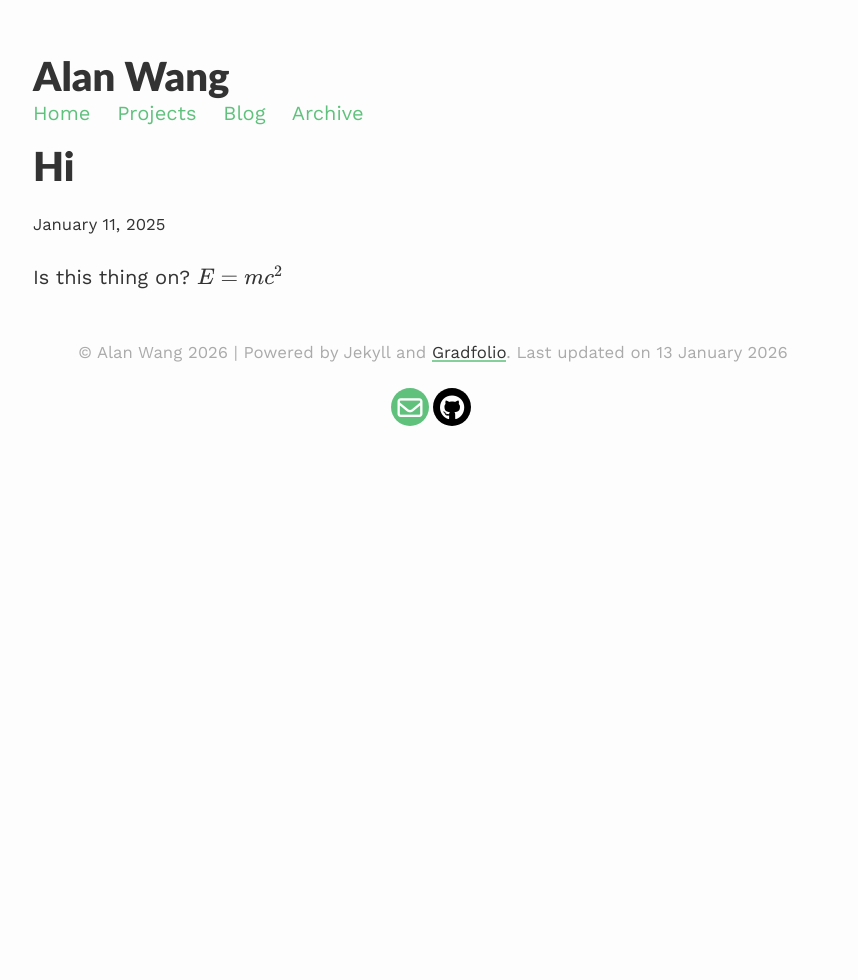
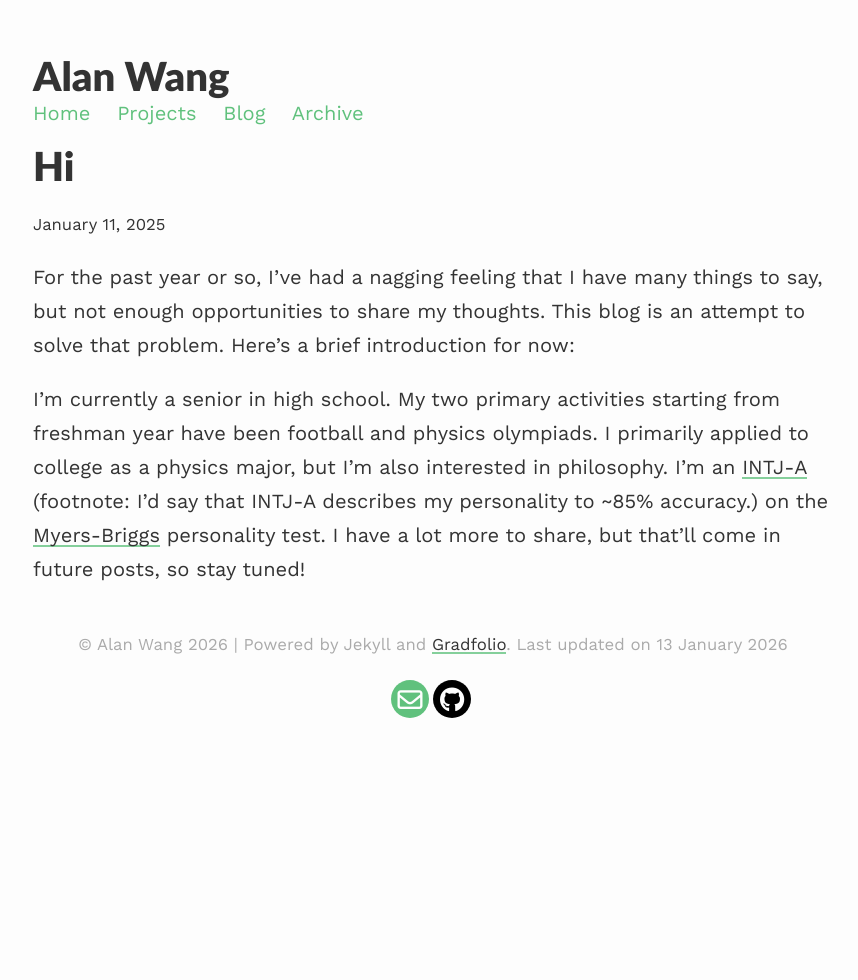
Before and after one commit to awang0826/awang0826.github.io, a Jekyll site: the page built from _posts/2025-01-11-first-post.md, in a window 1280 px wide. Shown: the whole page, without its empty margins (207-1065 px from the left). Built offline with Jekyll 4.4.1, drawn with Linux system fonts in a browser that asks for light colours; formulas are drawn with MathJax 3.

Commit message:
Update 2025-01-11-first-post.md

```diff
--- a/_posts/2025-01-11-first-post.md
+++ b/_posts/2025-01-11-first-post.md
@@ -2,5 +2,6 @@
 layout: post
 title: "Hi"
 ---
-Is this thing on?
-$$E=mc^2$$
+For the past year or so, I’ve had a nagging feeling that I have many things to say, but not enough opportunities to share my thoughts. This blog is an attempt to solve that problem. Here’s a brief introduction for now:
+
+I’m currently a senior in high school. My two primary activities starting from freshman year have been football and physics olympiads. I primarily applied to college as a physics major, but I’m also interested in philosophy. I’m an [INTJ-A](https://www.16personalities.com/intj-personality){:target="_blank"} (footnote: I’d say that INTJ-A describes my personality to ~85% accuracy.) on the [Myers-Briggs](https://www.16personalities.com/free-personality-test){:target="_blank"} personality test. I have a lot more to share, but that’ll come in future posts, so stay tuned!
```
